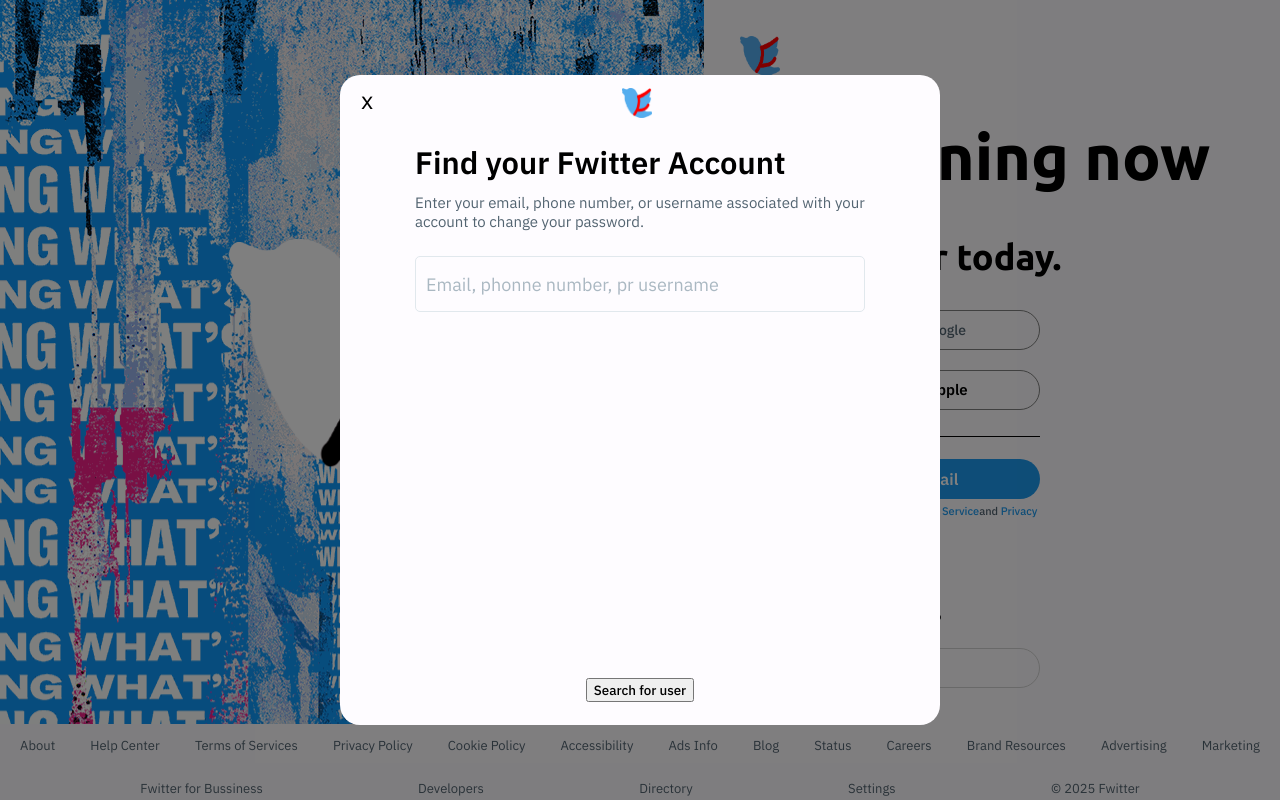
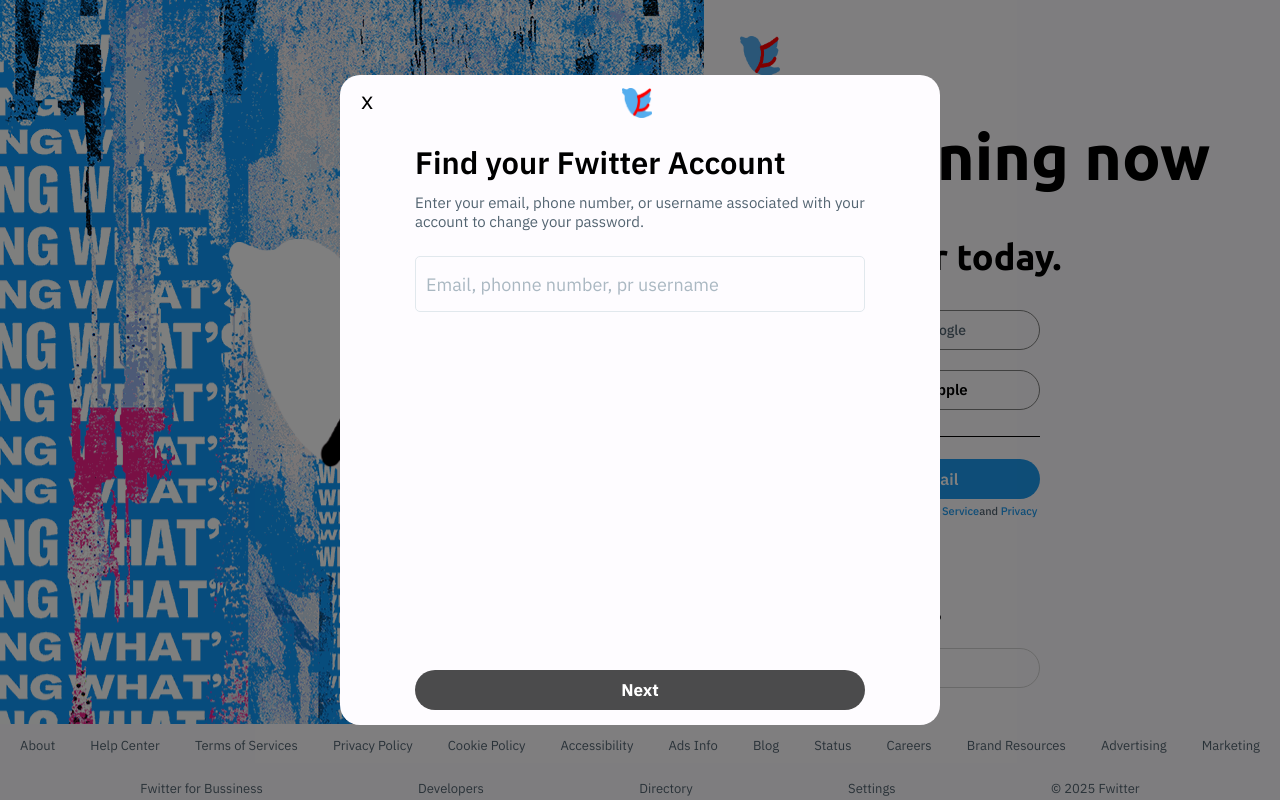
Before and after one commit to AnkushSonak/frontend, a React (Create React App) app: page / in a window 1280 px wide. Built offline with nearby package versions, Linux system fonts and the light colour scheme.

Commit message:
Find your twitter account page two is added  -91

```diff
--- /dev/null
+++ b/src/features/forgotPassword/components/ForgotButtonOne/ForgotButtonOne.css
@@ -0,0 +1,4 @@
+.forgot-button-one{
+    width: 75%;
+    height: fit-content;
+}
--- /dev/null
+++ b/src/features/forgotPassword/components/ForgotButtonOne/ForgotButtonOne.tsx
@@ -0,0 +1,33 @@
+import React from 'react';
+import './ForgotButtonOne.css';
+import { ModalButton } from '../../../../components/ModalButton/ModalButton';
+
+interface ForgotButtonOneProps{
+    value: string;
+    handleClick: () => void;
+}
+
+export const ForgotButtonOne:React.FC<ForgotButtonOneProps> = ({value, handleClick}) => {
+    return(
+        <div className="forgot-button-one">
+            <ModalButton
+                active={value ? true : false}
+                height={50}
+                fontColor={"white"}
+                backgroundColor={value ? "black" : "rgba(0, 0, 0, .7)"}
+                fontSize={17}
+                fontWeight={700}
+                hoverBackground={{
+                    r: 0,
+                    g: 0,
+                    b: 0,
+                    a: .8
+                }}
+                onClick={handleClick}
+                >
+                    Next
+                </ModalButton>
+
+        </div>
+    )
+}
--- a/src/features/forgotPassword/components/ForgotForms/ForgotForm.css
+++ b/src/features/forgotPassword/components/ForgotForms/ForgotForm.css
@@ -24,3 +24,18 @@
     margin-left: 10px;
     margin-top: 5px;
 }
+
+.forgot-form-two-select-group{
+    width: 100%;
+    display: flex;
+    justify-content: space-between;
+    align-items: center;
+    height: fit-content;
+    margin-bottom: 10px;
+}
+
+.forgot-form-two-select-text{
+    margin: 0;
+    font-size: 15px;
+    font-weight: 700;
+}
--- /dev/null
+++ b/src/features/forgotPassword/components/ForgotForms/ForgotFormTwo.tsx
@@ -0,0 +1,27 @@
+import './ForgotForm.css';
+import '../../../../assets/global.css';
+import React from 'react';
+
+export const ForgotFormTwo:React.FC = () => {
+    return (
+        <div className="forgot-form-container">
+            <h1 className='forgot-form-header'>
+                Where should we send a confirmation code?
+            </h1>
+            <p className='forgot-form-text color-gray'>
+                Before you can change your password, we need to make sure it's really you.
+            </p>
+            <p className="forgot-form-text color-gray">
+                Start by choosing where to send the confirmation code.
+            </p>
+            <div className="forgot-form-two-select-group">
+                <p className="forgot-form-two-select-text">Send an email to...</p>
+                <input type="radio" value="email" id='email' onChange={() => {}} />
+            </div>
+            <div className="forgot-form-two-select-group">
+                <p className="forgot-form-two-select-text">Text a code to the number ending in...</p>
+                <input type="radio" value="phone" id='phone' onChange={() => {}} />
+            </div>
+        </div>
+    )
+}
--- a/src/features/forgotPassword/components/ForgotPasswordModal/ForgotPasswordModal.tsx
+++ b/src/features/forgotPassword/components/ForgotPasswordModal/ForgotPasswordModal.tsx
@@ -5,6 +5,8 @@ import { ForgotModalTop } from "../ForgotModalTop/ForgotModalTop"
 import { Password } from "@mui/icons-material"
 import { validateEmail, validatePhone } from "../../../../services/Validators"
 import axios from 'axios'
+import { ForgotButtonOne } from "../ForgotButtonOne/ForgotButtonOne"
+import { ForgotFormTwo } from "../ForgotForms/ForgotFormTwo"
 
 export const ForgotPasswordModal:React.FC<{toggleModal: ()=>void}> = ({toggleModal}) => {
 
@@ -40,7 +42,7 @@ export const ForgotPasswordModal:React.FC<{toggleModal: ()=>void}> = ({toggleMod
                 username:credential
             }
         }
-
+        console.log("credentials: " + credential);
         try{
             setError(false);
             let res = await axios.post('http://localhost:8000/auth/find', findUserDTO);
@@ -53,7 +55,7 @@ export const ForgotPasswordModal:React.FC<{toggleModal: ()=>void}> = ({toggleMod
 
     return(<Modal
         topContent={<ForgotModalTop closeModal={toggleModal} />}
-        content={<ForgotFormOne setCredential={() => {}} error={false}  />}
-        bottomContent={step === 1 ? <button onClick={searchUser}>Search for user</button> : <></>}
+        content={step === 1 ? <ForgotFormOne setCredential={changeCredential} error={false}  /> : <ForgotFormTwo />}
+        bottomContent={step === 1 ? <ForgotButtonOne value={credential} handleClick={searchUser} />: <>Step two button</>}
     />)
 }
```
